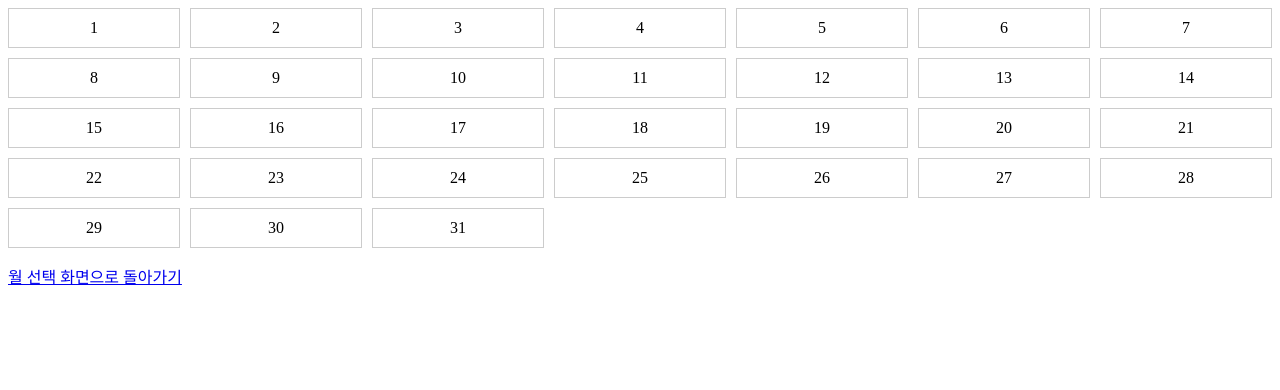
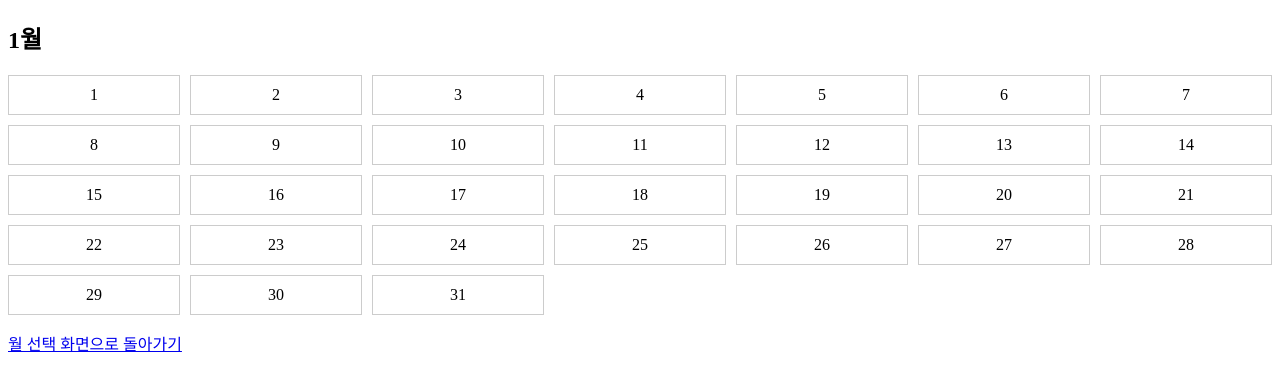
Before and after one commit to serivora/jhv, a plain HTML site: page 2024 01.html in a window 1280 px wide. Drawn offline with Linux system fonts and the light colour scheme.

Commit message:
Add files via upload

```diff
--- a/2024 01.html
+++ b/2024 01.html
@@ -17,6 +17,8 @@
     </style>
 </head>
 <body>
+    <h2>1월</h2>
+
     <div id="calendar"></div>
 
     <script>
```
